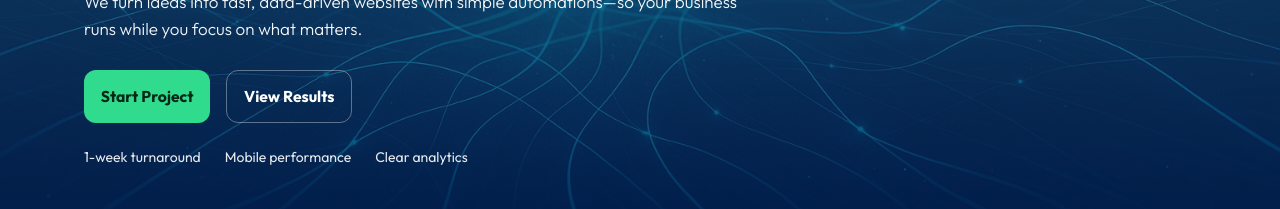
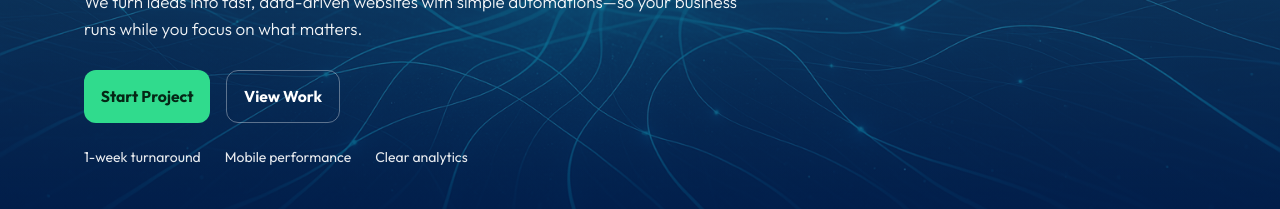
Before and after one commit to ralphdaryn/rddigitaltech, a Next.js app: page / in a window 1280 px wide. Shown: the part 383-592 px from the top of the page. Built offline with nearby package versions, Linux system fonts and the light colour scheme.

Commit message:
update hero button title

```diff
--- a/src/app/page.tsx
+++ b/src/app/page.tsx
@@ -65,7 +65,7 @@ export default function Home() {
               className="btn btn-ghost"
               aria-label="See case studies"
             >
-              View Results
+              View Work
             </Link>
           </div>
 
```
